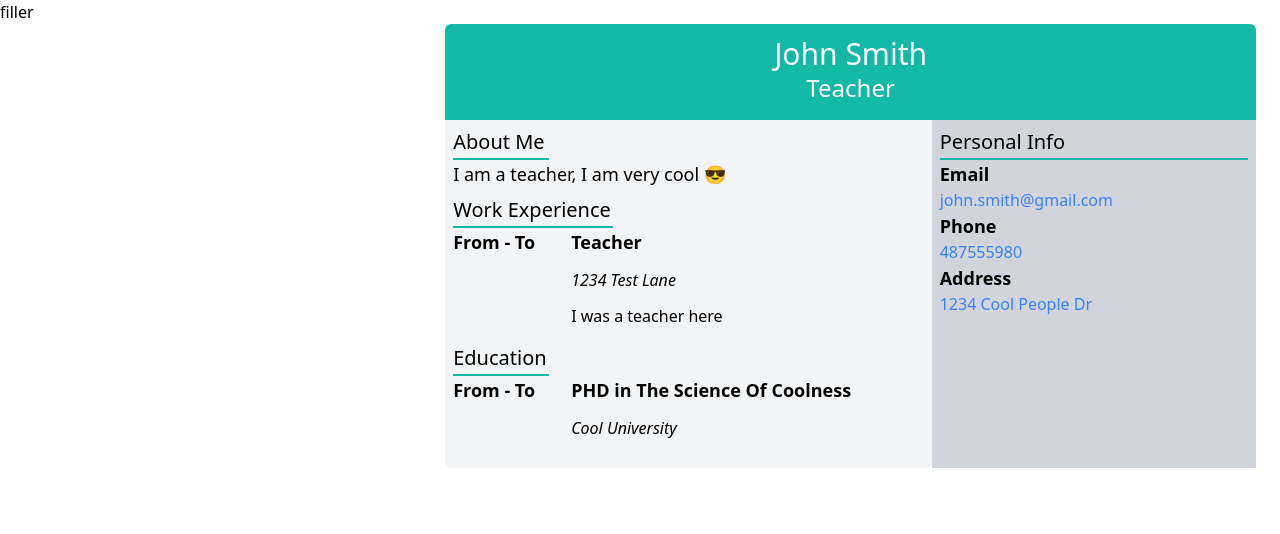
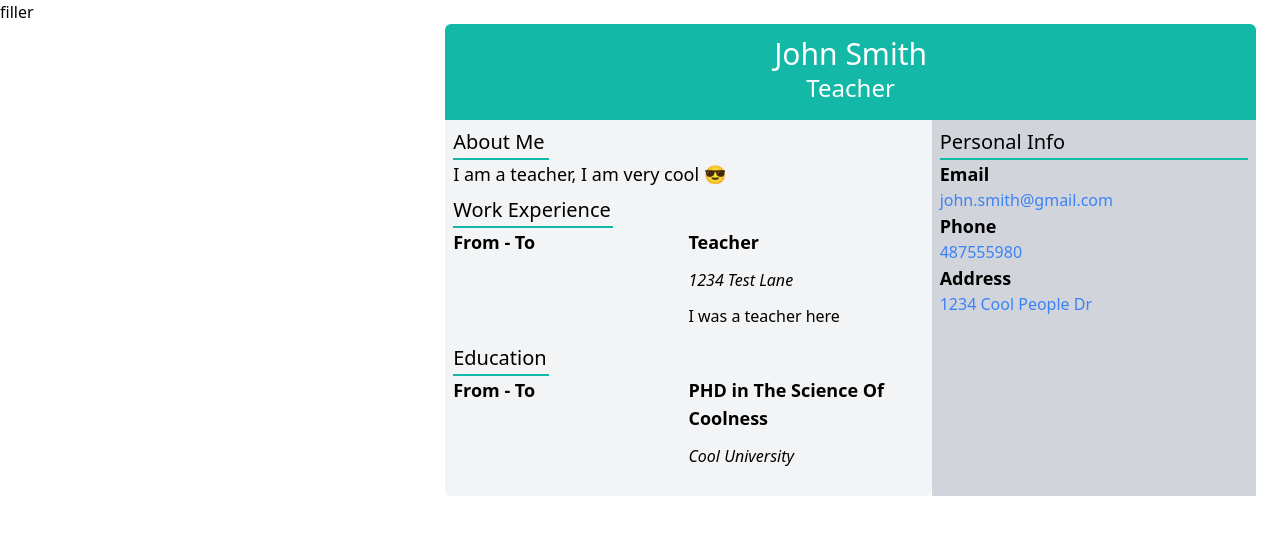
Before and after one commit to vibovenkat123/cv-app-maker, a Vue app: page / in a window 1280 px wide. Shown: the top 534 px of the page. Built offline with nearby package versions, Linux system fonts and the light colour scheme.

Commit message:
fix word wrap

```diff
--- a/src/components/education-items.vue
+++ b/src/components/education-items.vue
@@ -5,10 +5,10 @@ const store = useInfoStore();
 </script>
   <template>
     <ul v-for="education in store.education" :key="education.id">
-      <div class="flex mb-2">
+      <div class="flex mb-2 justify-between">
         <div class="font-semibold text-lg">{{education.from}} - {{education.to}}</div>
-        <div class="flex flex-col ml-9">
-          <div class="font-semibold text-lg">{{education.degree}}</div>
+        <div class="flex flex-col w-1/2">
+          <div class="font-semibold text-lg break-words">{{education.degree}}</div>
           <div class="italic mt-3 mb-3">{{education.location}}</div>
         </div>
       </div>
--- a/src/components/experience-items.vue
+++ b/src/components/experience-items.vue
@@ -5,9 +5,9 @@ const store = useInfoStore();
 </script>
 <template>
   <ul v-for="experience in store.experiences" :key="experience.id">
-    <div class="flex mb-2">
+    <div class="flex mb-2 justify-between">
       <div class="font-semibold text-lg">{{experience.from}} - {{experience.to}}</div>
-      <div class="flex flex-col ml-9">
+      <div class="flex flex-col w-1/2">
         <div class="font-semibold text-lg">{{experience.title}}</div>
         <div class="italic mt-3 mb-3">{{experience.location}}</div>
         <div>{{experience.description}}</div>
--- a/src/css/output/output.css
+++ b/src/css/output/output.css
@@ -540,6 +540,34 @@ video {
   margin-top: 0.5rem;
 }
 
+.ml-12 {
+  margin-left: 3rem;
+}
+
+.ml-20 {
+  margin-left: 5rem;
+}
+
+.mr-9 {
+  margin-right: 2.25rem;
+}
+
+.mr-2 {
+  margin-right: 0.5rem;
+}
+
+.mr-4 {
+  margin-right: 1rem;
+}
+
+.mr-8 {
+  margin-right: 2rem;
+}
+
+.mr-20 {
+  margin-right: 5rem;
+}
+
 .flex {
   display: flex;
 }
@@ -668,12 +696,36 @@ video {
   width: 40%;
 }
 
+.w-3\/6 {
+  width: 50%;
+}
+
+.w-4\/6 {
+  width: 66.666667%;
+}
+
+.w-2\/3 {
+  width: 66.666667%;
+}
+
 .flex-col {
   flex-direction: column;
 }
 
 .items-center {
   align-items: center;
+}
+
+.justify-end {
+  justify-content: flex-end;
+}
+
+.justify-between {
+  justify-content: space-between;
+}
+
+.justify-around {
+  justify-content: space-around;
 }
 
 .break-words {
```
